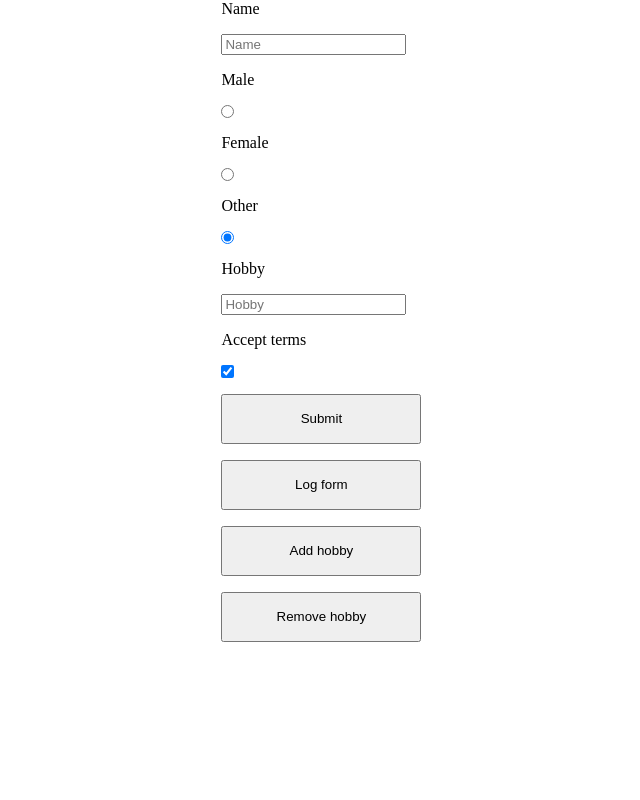
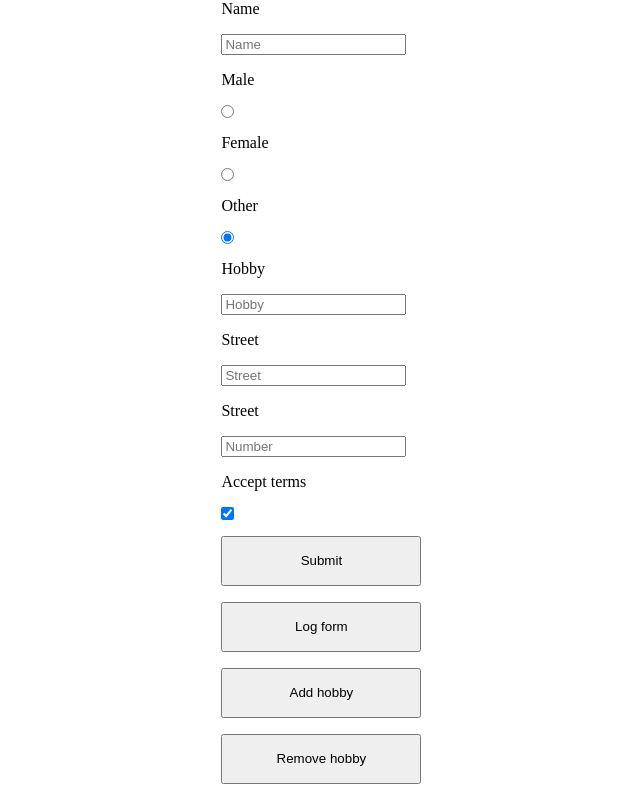
Before and after one commit to JoranRC/angular-forms-practice, an Angular app: page / in a window 1280 px wide. Shown: the part 2313-3113 px from the top of the page, without its empty margins (269-909 px from the left). Before the commit the page ends 2971 px from the top, so only its background shows below. Built offline with nearby package versions, Linux system fonts and the light colour scheme.

Commit message:
Added address object

```diff
--- a/src/app/common-input-types/common-input-types.component.html
+++ b/src/app/common-input-types/common-input-types.component.html
@@ -46,7 +46,18 @@
   </div>
 
   <div [formGroup]="reactiveForm.controls.adress">
-
+    <label>Street
+        <input type="text"
+               placeholder="Street"
+               formControlName="street"
+               required />
+      </label>
+      <label>Street
+        <input type="number"
+               placeholder="Number"
+               formControlName="number"
+               required />
+      </label>
   </div>
 
   <label>Accept terms
```
